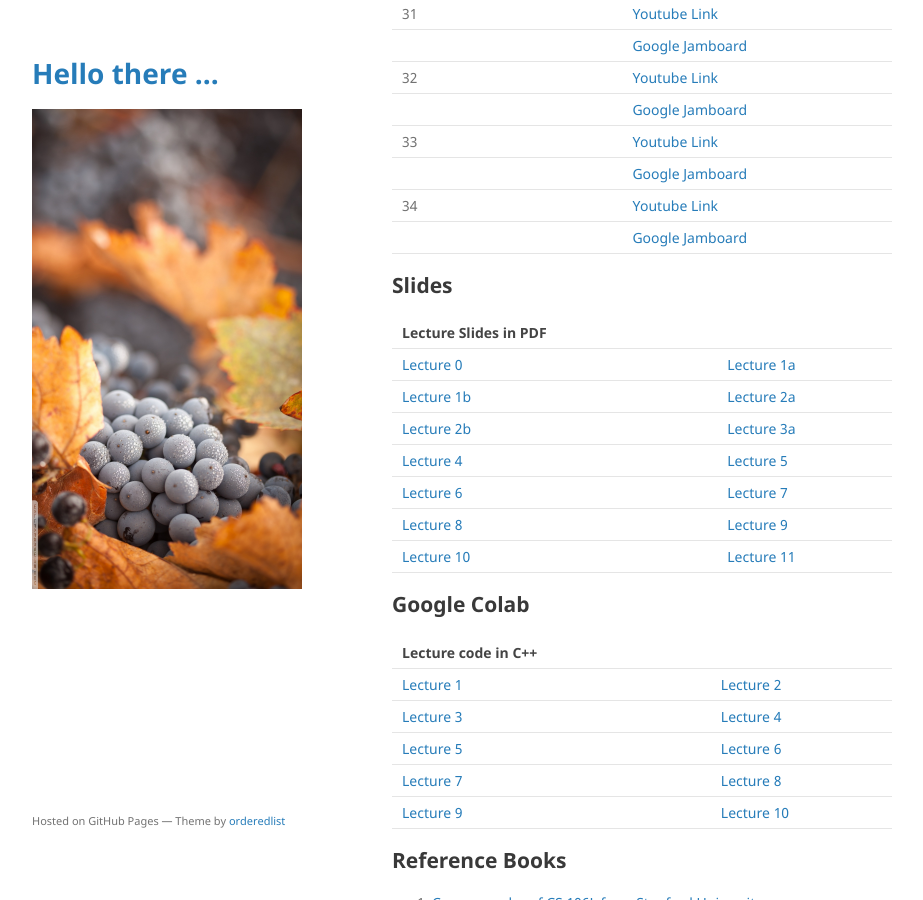
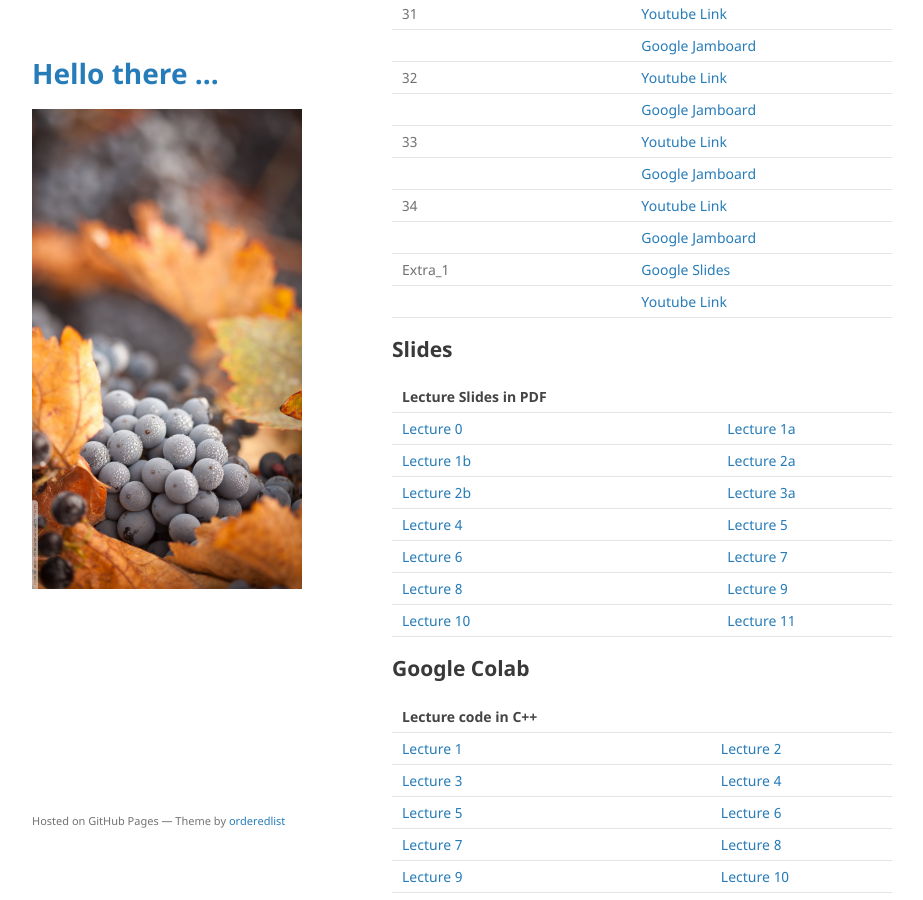
Before and after one commit to mohammadmotiurrahman/mohammadmotiurrahman.github.io, a Jekyll site: the page built from cse203_4/index.md, in a window 1280 px wide and 900 px high, scrolled down 4557 px. Shown: the whole window, without its empty margins (178-1101 px from the left). Built offline with Jekyll 4.4.1, drawn with Linux system fonts in a browser that asks for light colours; our own code applies the rules of GitHub Pages for plain Markdown files.

Commit message:
Update index.md

```diff
--- a/cse203_4/index.md
+++ b/cse203_4/index.md
@@ -151,6 +151,8 @@ environment will force me to not evaluate your exam copies.
 |         |              | [Google Jamboard](https://jamboard.google.com/d/1j_PwT0ZbGE-bCZHzirxNq9lDDBEchbqDkIuRlNSBvlI/edit?usp=sharing) |
 | 34      |              | [Youtube Link](https://youtu.be/O6Q_WqOpqUU)                                                                   |
 |         |              | [Google Jamboard](https://jamboard.google.com/d/1j_PwT0ZbGE-bCZHzirxNq9lDDBEchbqDkIuRlNSBvlI/edit?usp=sharing) |
+| Extra_1 |              | [Google Slides]()|
+|         |              | [Youtube Link](https://youtu.be/VukqFnapVh0)                                                                   |
 
 
 
```
